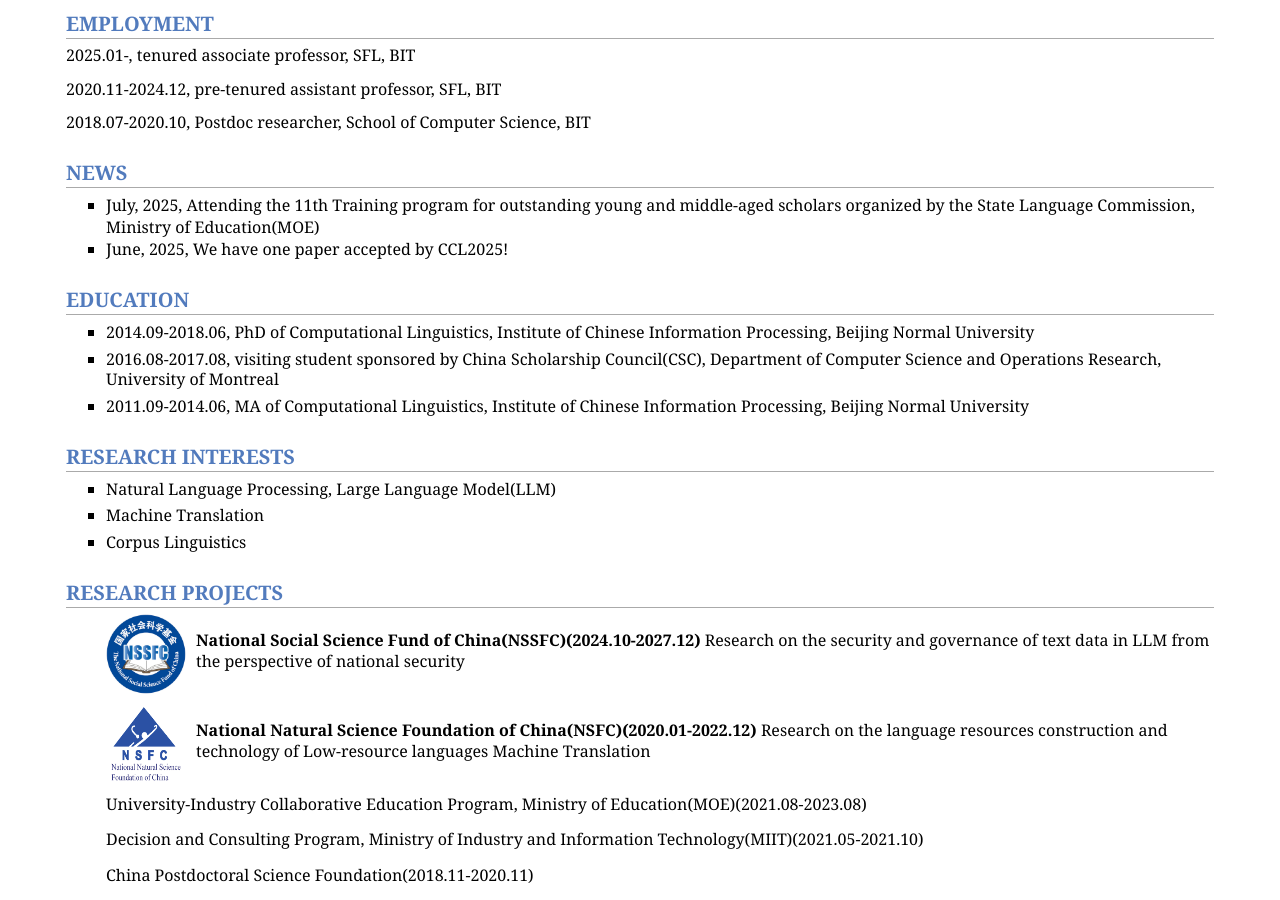
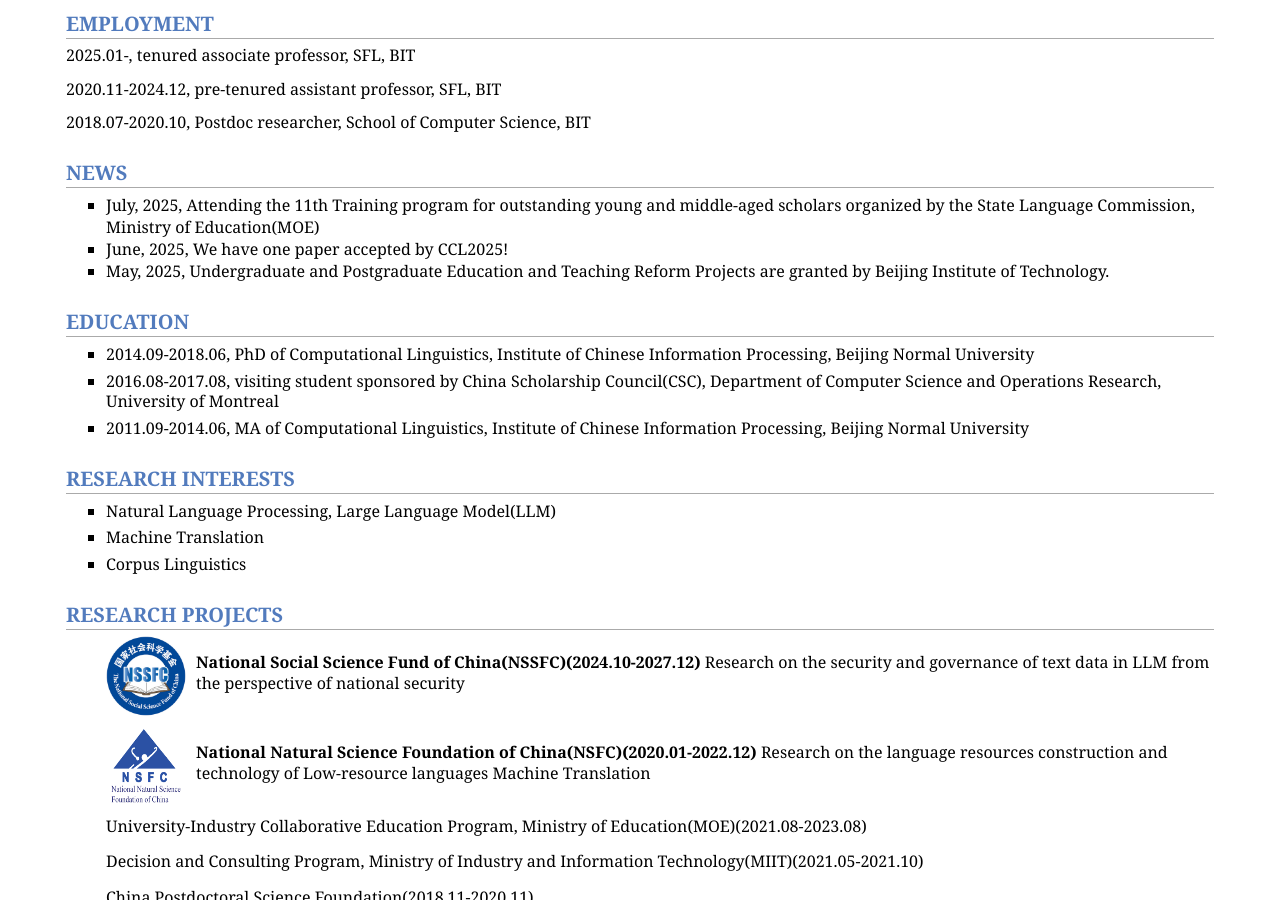
Before and after one commit to lihongzheng-nlp/lihongzheng-nlp.github.io, a Jekyll site: the page index.html, which Jekyll copies as it is, in a window 1280 px wide and 900 px high, scrolled down 738 px. Built offline with Jekyll 4.4.1, drawn with Linux system fonts in a browser that asks for light colours.

Commit message:
Update index.html

```diff
--- a/index.html
+++ b/index.html
@@ -58,6 +58,7 @@
     <!-- 最新学术活动示例；以后直接增删 <li> 即可 -->
     <li><time>July, 2025, </time> Attending the 11th Training program for outstanding young and middle-aged scholars organized by the State Language Commission, Ministry of Education(MOE)</li>
     <li><time>June, 2025, </time> We have one paper accepted by CCL2025!</li>
+    <li><time>May, 2025, </time> Undergraduate and Postgraduate Education and Teaching Reform Projects are granted by Beijing Institute of Technology.</li>
   </ul>
 </section>
 <h2>EDUCATION</h2>
```
